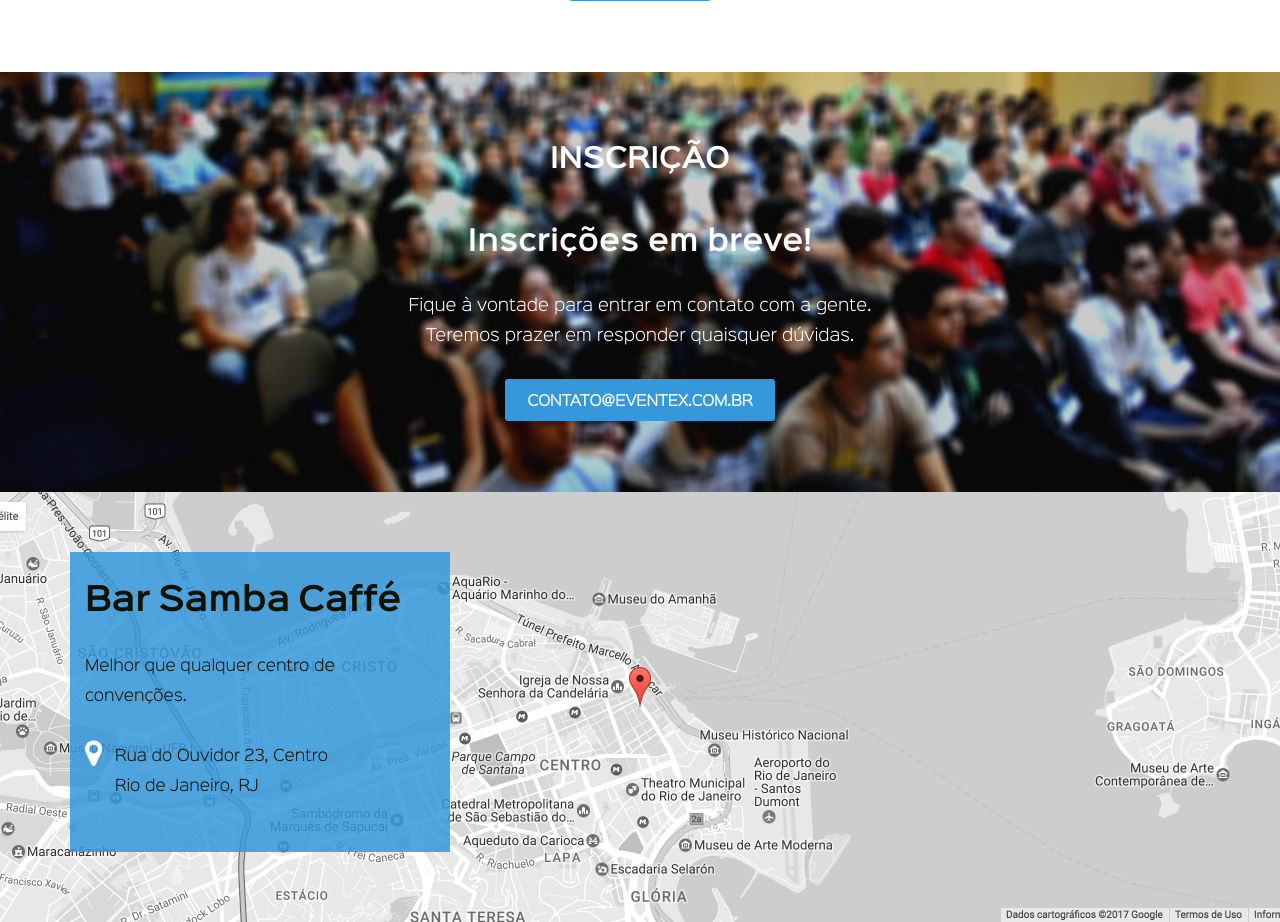
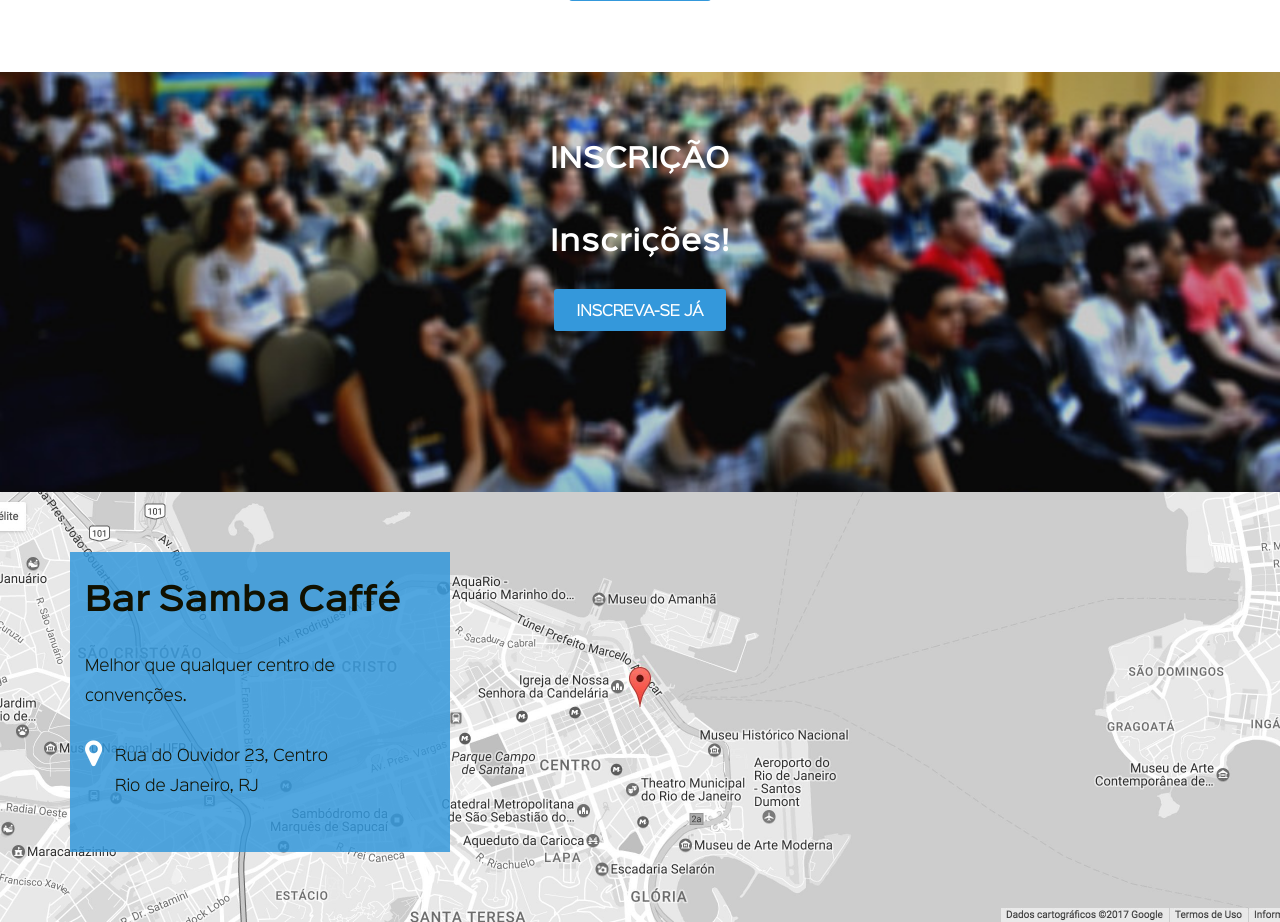
Before and after one commit to ODBreno/django-treinamento, a Django app: page / in a window 1280 px wide. Shown: the part 1818-2740 px from the top of the page. Run offline with Django 4.2, Linux system fonts and the light colour scheme; some libraries are stand-ins or nearby versions.

Commit message:
Habilita inscrição

```diff
--- a/eventex/core/templates/index.html
+++ b/eventex/core/templates/index.html
@@ -110,9 +110,8 @@
             <div class="register row">
                 <div class="text-align-center row desktop-12 padding-top-2 min-h-14 container">
                 	<h2>Inscrição</h2>
-                	<h3>Inscrições em breve!</h3>
-                    <p>Fique à vontade para entrar em contato com a gente.<br>Teremos prazer em responder quaisquer dúvidas.</p>
-                	<a class="btn-basic btn-blue" href="mailto:contato@eventex.com.br">contato@eventex.com.br</a>
+                	<h3>Inscrições!</h3>
+                	<a class="btn-basic btn-blue" href="/inscricao/">Inscreva-se já</a>
                 </div>
             </div>
         </section>
--- a/eventex/core/tests.py
+++ b/eventex/core/tests.py
@@ -11,10 +11,11 @@ class HomeTest(TestCase):
 
     def test_get(self):
         """GET / must return status code 200"""
-
         self.assertEqual(200, self.response.status_code)
 
     def test_template(self):
         """Must use index.html"""
+        self.assertTemplateUsed(self.response, 'index.html')
 
-        self.assertTemplateUsed(self.response, 'index.html')
+    def test_subscription_link(self):
+        self.assertContains(self.response, 'href="/inscricao/"')
```
